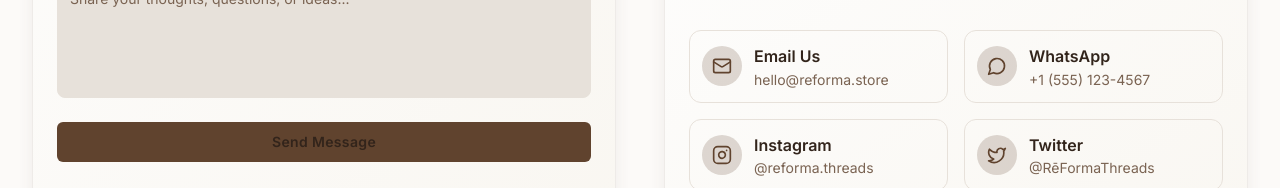
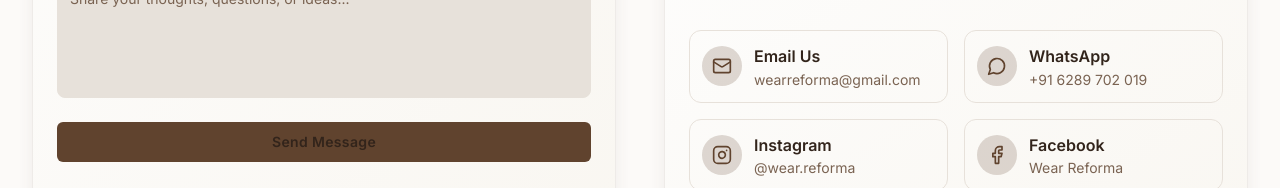
Before and after one commit to Dizitup-org/thought-threads-reforma, a React (Vite) app: page /contact in a window 1280 px wide. Shown: the part 612-800 px from the top of the page. Built offline with nearby package versions, Linux system fonts and the light colour scheme; no server answers; the HTML template or start-up script is replaced by a standard one.

Commit message:
contact page updated

```diff
--- a/src/pages/Contact.tsx
+++ b/src/pages/Contact.tsx
@@ -4,7 +4,7 @@ import { Card, CardContent, CardHeader, CardTitle } from "@/components/ui/card";
 import { Input } from "@/components/ui/input";
 import { Textarea } from "@/components/ui/textarea";
 import { Label } from "@/components/ui/label";
-import { Mail, MessageCircle, Instagram, Twitter, Clock, MapPin } from "lucide-react";
+import { Mail, MessageCircle, Instagram, Facebook, Clock, MapPin } from "lucide-react";
 import { useToast } from "@/hooks/use-toast";
 
 const Contact = () => {
@@ -70,28 +70,28 @@ const Contact = () => {
     {
       icon: Mail,
       title: "Email Us",
-      description: "hello@reforma.store",
-      action: "mailto:hello@reforma.store"
+      description: "wearreforma@gmail.com",
+      action: "mailto:wearreforma@gmail.com"
     },
     {
       icon: MessageCircle,
       title: "WhatsApp",
-      description: "+1 (555) 123-4567",
-      action: "https://wa.me/15551234567"
+      description: "+91 6289 702 019",
+      action: "https://wa.me/916289702019"
     },
     {
       icon: Instagram,
       title: "Instagram",
-      description: "@reforma.threads",
-      action: "https://instagram.com/reforma.threads"
+      description: "@wear.reforma",
+      action: "https://ig.me/m/wear.reforma"
     },
     {
-      icon: Twitter,
-      title: "Twitter",
-      description: "@RēFormaThreads",
-      action: "https://twitter.com/RēFormaThreads"
+      icon: Facebook,
+      title: "Facebook",
+      description: "Wear Reforma",
+      action: "https://www.facebook.com/share/17ZfH56gRm/"
     }
-  ];
+  ] as const;
 
   return (
     <div className="min-h-screen pt-24 pb-12">
@@ -208,8 +208,8 @@ const Contact = () => {
                     <a
                       key={info.title}
                       href={info.action}
-                      target="_blank"
-                      rel="noopener noreferrer"
+                      target={info.action.startsWith("mailto:") ? undefined : "_blank"}
+                      rel={info.action.startsWith("mailto:") ? undefined : "noopener noreferrer"}
                       className="flex items-center space-x-3 p-3 rounded-lg border border-border hover:border-primary transition-colors group"
                     >
                       <div className="w-10 h-10 bg-primary/20 rounded-full flex items-center justify-center group-hover:bg-primary/30 transition-colors">
```
